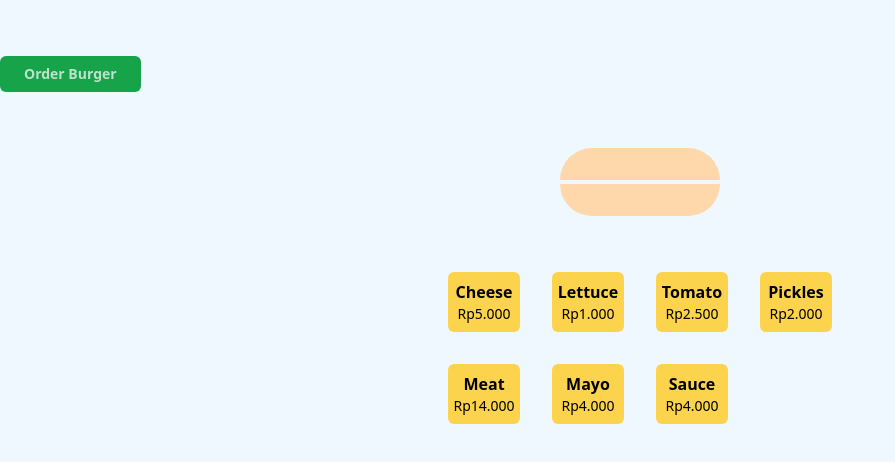
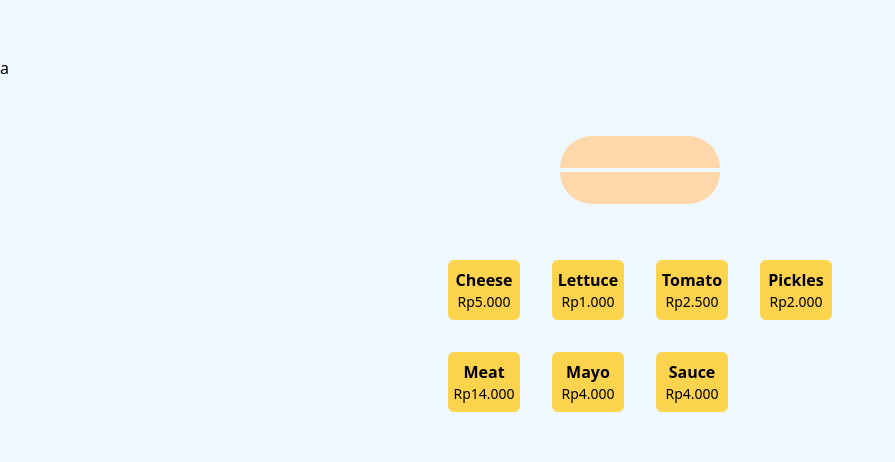
Before and after one commit to ilhamcendana/alterra-mstore-mentor, a React (Vite) app: page /order in a window 1280 px wide. Shown: the top 462 px of the page, without its empty margins (0-895 px from the left). Built offline with nearby package versions, Linux system fonts and the light colour scheme; the HTML template or start-up script is replaced by a standard one.

Commit message:
fix: fix case sensitiv should be true

```diff
--- /dev/null
+++ b/src/components/Button/index.jsx
@@ -0,0 +1,20 @@
+export default function Button({ children, variant = "primary",onClick, disabled}) {
+  // variant = primary | secondary
+
+  const variants = {
+    primary: "bg-green-600 border-green-600 text-white",
+    secondary: "bg-transparent text-green-600 border-green-600 border",
+  };
+
+  const disabledStyle = `bg-gray-400 text-opacity-70`
+
+  return (
+    <button
+      onClick={onClick}
+      disabled={disabled}
+      className={`py-2 px-6 w-full rounded-md font-bold text-sm block hover:opacity-90 active:scale-[0.98] ${variants[variant]} ${disabled && disabledStyle}`}
+    >
+      {children}
+    </button>
+  );
+}
--- a/src/pages/order/OrderHeader.jsx
+++ b/src/pages/order/OrderHeader.jsx
@@ -27,8 +27,9 @@ export default function OrderHeader({
           </div>
         )}
         <div className="flex items-center gap-4 max-w-sm w-full">
-          <Link to="/order?done=true">
-            <Button disabled={isEmptySelectedIngredients}>Order Burger</Button>
+          <Link to="/order?done=true" onClick={(e) => e.preventDefault()}>
+            a
+            {/* <Button disabled={isEmptySelectedIngredients}>Order Burger</Button> */}
           </Link>
           {!isEmptySelectedIngredients && (
             <Button variant="secondary" onClick={onReset}>
```
